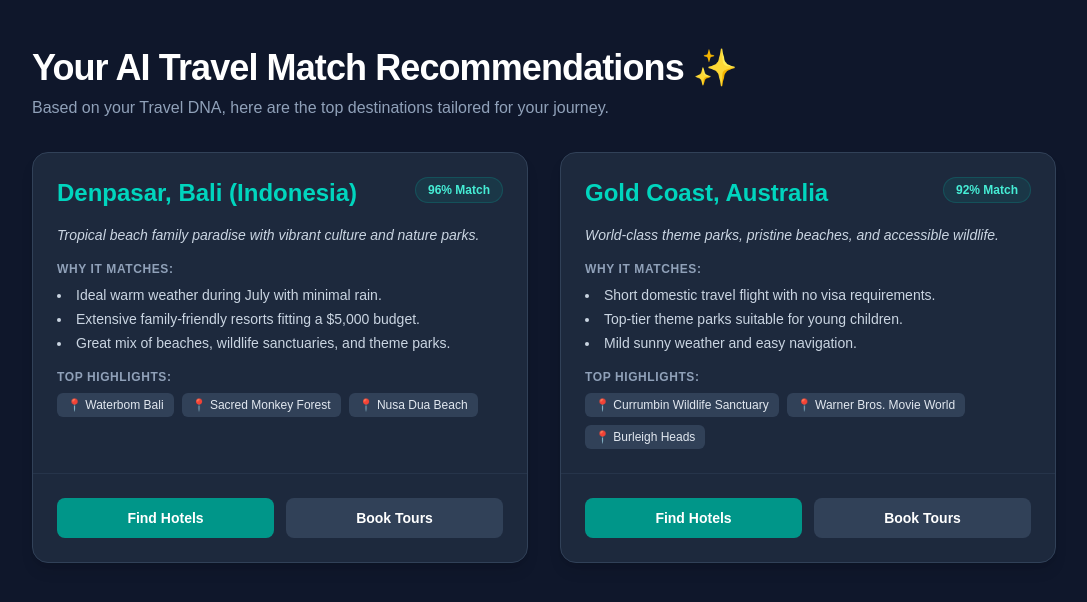
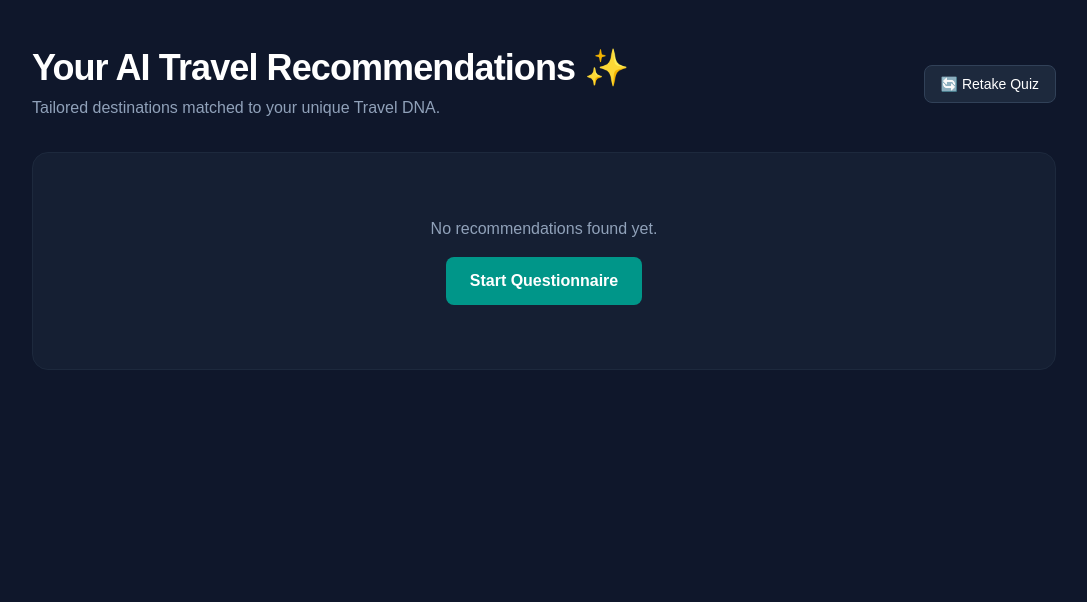
Before and after one commit to BanerjeeArindam/wanderlink, a Next.js app: page /results in a window 1280 px wide. Shown: the top 602 px of the page, without its empty margins (96-1183 px from the left). Built offline with nearby package versions, Linux system fonts and the light colour scheme.

Commit message:
Connect questionnaire flow to AI results page

```diff
--- a/app/questionnaire/page.tsx
+++ b/app/questionnaire/page.tsx
@@ -70,10 +70,17 @@ export default function QuestionnairePage() {
     });
 
     const data = await response.json();
-      console.log('AI Destination Recommendations:', data);
-      alert('Preferences submitted successfully! Check console for AI output.');
+
+    if (data.success) {
+      // Save AI results to localStorage and navigate to results page
+      localStorage.setItem('wanderlink_results', JSON.stringify(data.destinations));
+      window.location.href = '/results';
+    } else {
+      alert('Error generating recommendations: ' + data.error);
+    }
   } catch (error) {
     console.error('Error fetching recommendations:', error);
+    alert('Something went wrong. Please check your connection and API keys.');
   } finally {
     setLoading(false);
   }
--- a/app/results/page.tsx
+++ b/app/results/page.tsx
@@ -1,6 +1,6 @@
 'use client';
 
-import React from 'react';
+import React, { useEffect, useState } from 'react';
 
 interface Destination {
   destination: string;
@@ -13,51 +13,56 @@ interface Destination {
 }
 
 export default function ResultsPage() {
-  // Sample fallback state for visual preview
-  const sampleDestinations: Destination[] = [
-    {
-      destination: 'Denpasar, Bali (Indonesia)',
-      countryCode: 'ID',
-      matchScore: 96,
-      heroTagline: 'Tropical beach family paradise with vibrant culture and nature parks.',
-      reasonsToVisit: [
-        'Ideal warm weather during July with minimal rain.',
-        'Extensive family-friendly resorts fitting a $5,000 budget.',
-        'Great mix of beaches, wildlife sanctuaries, and theme parks.'
-      ],
-      keyHighlights: ['Waterbom Bali', 'Sacred Monkey Forest', 'Nusa Dua Beach'],
-      affiliateQuery: 'Bali Beach Resorts'
-    },
-    {
-      destination: 'Gold Coast, Australia',
-      countryCode: 'AU',
-      matchScore: 92,
-      heroTagline: 'World-class theme parks, pristine beaches, and accessible wildlife.',
-      reasonsToVisit: [
-        'Short domestic travel flight with no visa requirements.',
-        'Top-tier theme parks suitable for young children.',
-        'Mild sunny weather and easy navigation.'
-      ],
-      keyHighlights: ['Currumbin Wildlife Sanctuary', 'Warner Bros. Movie World', 'Burleigh Heads'],
-      affiliateQuery: 'Gold Coast Family Hotels'
+  const [destinations, setDestinations] = useState<Destination[]>([]);
+
+  useEffect(() => {
+    const savedResults = localStorage.getItem('wanderlink_results');
+    if (savedResults) {
+      try {
+        setDestinations(JSON.parse(savedResults));
+      } catch (e) {
+        console.error('Failed to parse saved results:', e);
       }
-  ];
+    }
+  }, []);
 
   return (
     <div className="min-h-screen bg-slate-900 text-white p-6 md:p-12">
       <div className="max-w-5xl mx-auto space-y-8">
+        <div className="flex justify-between items-center">
           <div>
             <h1 className="text-3xl font-extrabold tracking-tight sm:text-4xl">
-            Your AI Travel Match Recommendations ✨
+              Your AI Travel Recommendations ✨
             </h1>
             <p className="mt-2 text-slate-400">
-            Based on your Travel DNA, here are the top destinations tailored for your journey.
+              Tailored destinations matched to your unique Travel DNA.
             </p>
           </div>
+          <a
+            href="/questionnaire"
+            className="text-sm bg-slate-800 hover:bg-slate-700 border border-slate-700 px-4 py-2 rounded-lg transition-colors"
+          >
+            🔄 Retake Quiz
+          </a>
+        </div>
 
+        {destinations.length === 0 ? (
+          <div className="text-center py-16 bg-slate-800/50 rounded-2xl border border-slate-800">
+            <p className="text-slate-400 mb-4">No recommendations found yet.</p>
+            <a
+              href="/questionnaire"
+              className="inline-block px-6 py-3 bg-teal-600 hover:bg-teal-500 font-semibold rounded-lg text-white"
+            >
+              Start Questionnaire
+            </a>
+          </div>
+        ) : (
           <div className="grid grid-cols-1 md:grid-cols-2 gap-8">
-          {sampleDestinations.map((item, index) => (
-            <div key={index} className="bg-slate-800 rounded-2xl border border-slate-700 overflow-hidden shadow-lg flex flex-col justify-between">
+            {destinations.map((item, index) => (
+              <div
+                key={index}
+                className="bg-slate-800 rounded-2xl border border-slate-700 overflow-hidden shadow-lg flex flex-col justify-between"
+              >
                 <div className="p-6 space-y-4">
                   <div className="flex justify-between items-start">
                     <h2 className="text-2xl font-bold text-teal-400">{item.destination}</h2>
@@ -69,18 +74,22 @@ export default function ResultsPage() {
                   <p className="text-slate-300 italic text-sm">{item.heroTagline}</p>
 
                   <div className="space-y-2">
-                  <h4 className="text-xs uppercase tracking-wider text-slate-400 font-bold">Why it matches:</h4>
+                    <h4 className="text-xs uppercase tracking-wider text-slate-400 font-bold">
+                      Why it matches:
+                    </h4>
                     <ul className="space-y-1 text-sm text-slate-300 list-disc list-inside">
-                    {item.reasonsToVisit.map((reason, i) => (
+                      {item.reasonsToVisit?.map((reason, i) => (
                         <li key={i}>{reason}</li>
                       ))}
                     </ul>
                   </div>
 
                   <div className="space-y-2">
-                  <h4 className="text-xs uppercase tracking-wider text-slate-400 font-bold">Top Highlights:</h4>
+                    <h4 className="text-xs uppercase tracking-wider text-slate-400 font-bold">
+                      Top Highlights:
+                    </h4>
                     <div className="flex flex-wrap gap-2">
-                    {item.keyHighlights.map((spot, i) => (
+                      {item.keyHighlights?.map((spot, i) => (
                         <span key={i} className="bg-slate-700 text-slate-200 text-xs px-2.5 py-1 rounded-md">
                           📍 {spot}
                         </span>
@@ -89,10 +98,10 @@ export default function ResultsPage() {
                   </div>
                 </div>
 
-              {/* Dynamic Affiliate Booking Links */}
+                {/* Affiliate Booking Links */}
                 <div className="p-6 bg-slate-850 border-t border-slate-700/50 grid grid-cols-2 gap-3">
                   <a
-                  href={`https://www.booking.com/searchresults.html?ss=${encodeURIComponent(item.affiliateQuery)}`}
+                    href={`https://www.booking.com/searchresults.html?ss=${encodeURIComponent(item.affiliateQuery || item.destination)}`}
                     target="_blank"
                     rel="noopener noreferrer"
                     className="w-full py-2.5 bg-teal-600 hover:bg-teal-500 text-white font-semibold rounded-lg text-center text-sm transition-colors"
@@ -100,7 +109,7 @@ export default function ResultsPage() {
                     Find Hotels
                   </a>
                   <a
-                  href={`https://www.viator.com/search/${encodeURIComponent(item.affiliateQuery)}`}
+                    href={`https://www.viator.com/search/${encodeURIComponent(item.affiliateQuery || item.destination)}`}
                     target="_blank"
                     rel="noopener noreferrer"
                     className="w-full py-2.5 bg-slate-700 hover:bg-slate-600 text-white font-semibold rounded-lg text-center text-sm transition-colors"
@@ -111,6 +120,7 @@ export default function ResultsPage() {
               </div>
             ))}
           </div>
+        )}
       </div>
     </div>
   );
```
Lines whose indentation alone changed are shown as unchanged.
